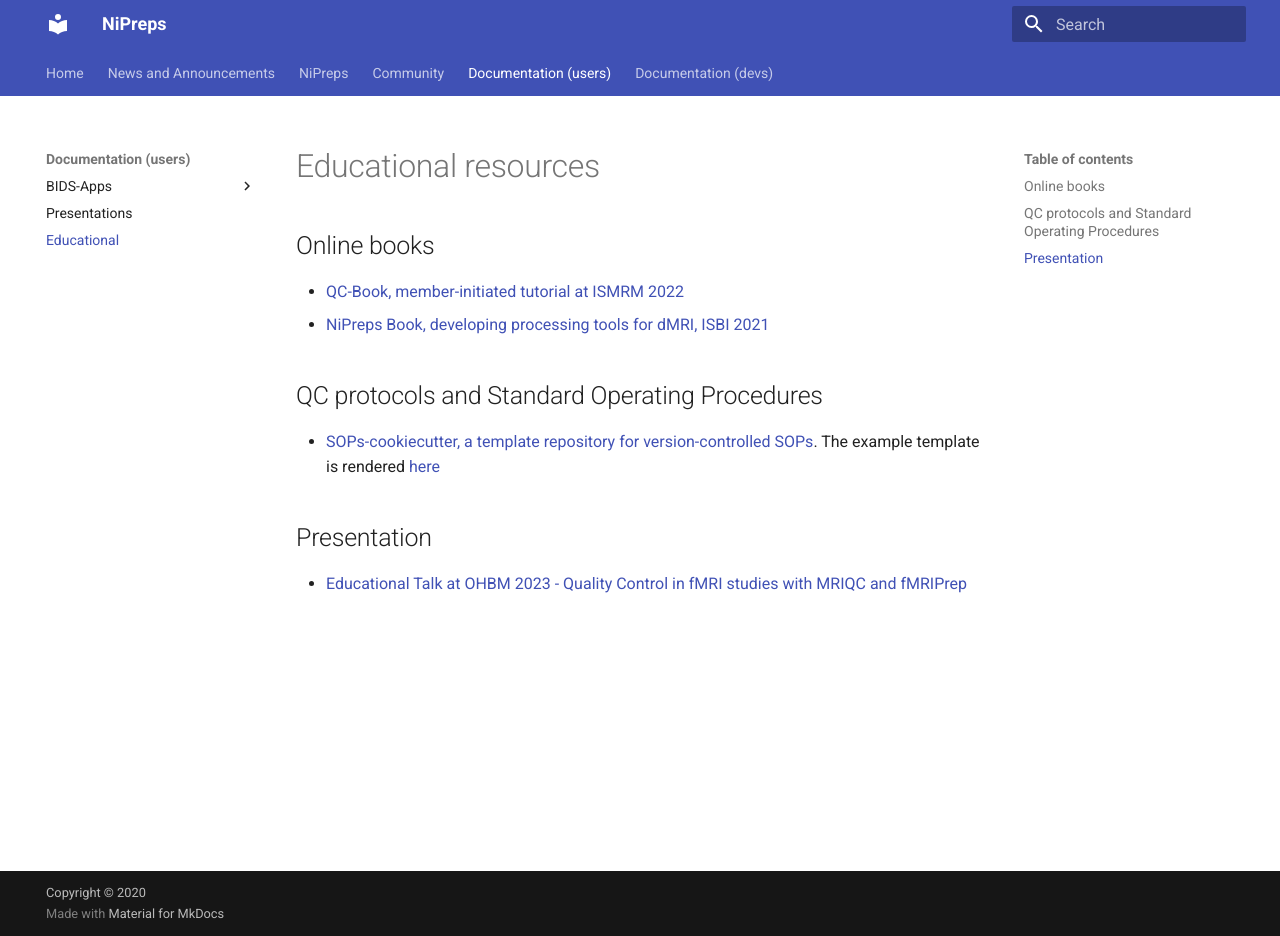
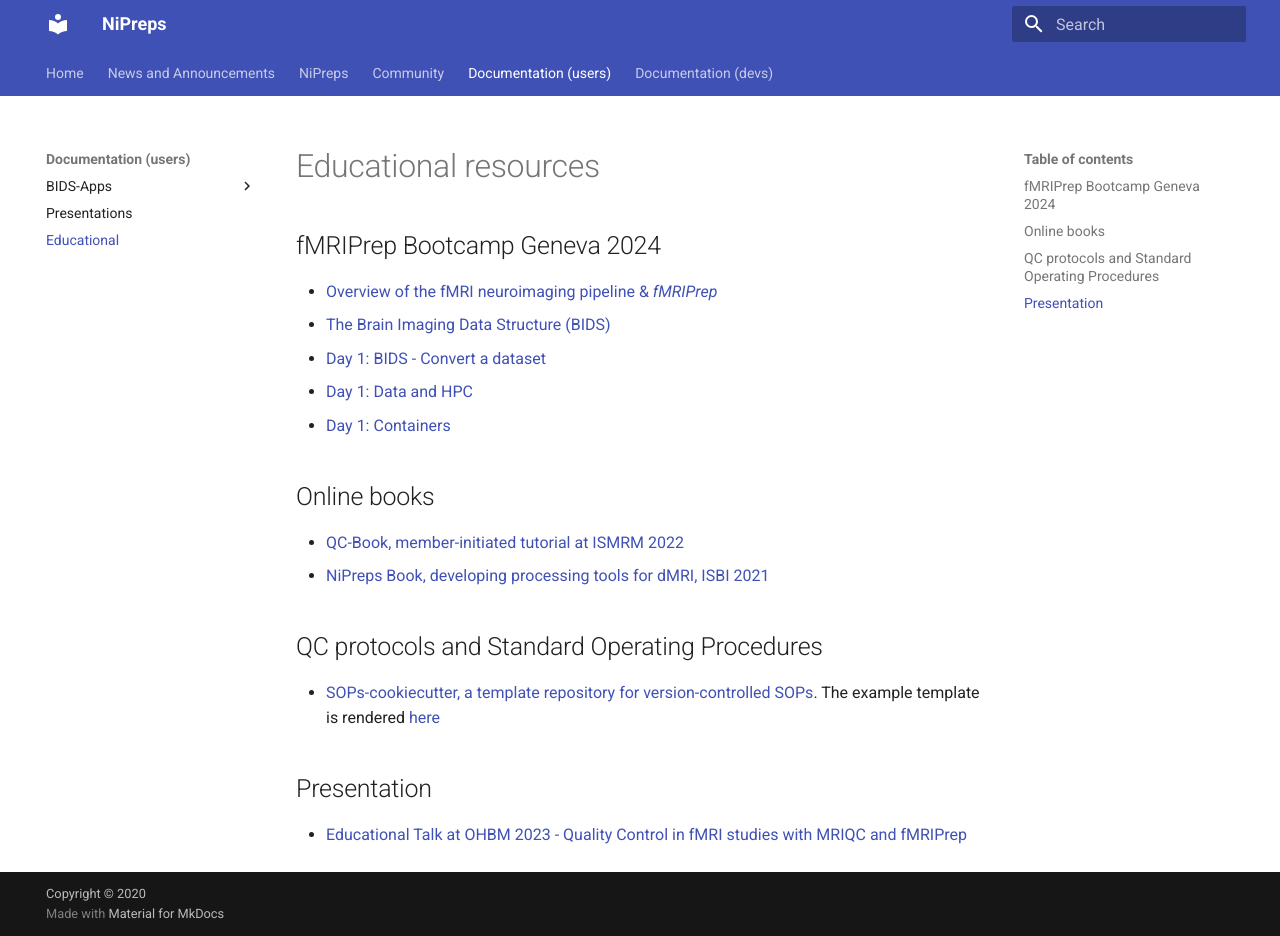
Before and after one commit to nipreps/nipreps.github.io, an MkDocs documentation site: the page built from docs/users/educational.md, in a window 1280 px wide and 936 px high. Built offline with MkDocs 1.6.1 and Material for MkDocs 9.7.7, drawn with Linux system fonts in a browser that asks for light colours.

Commit message:
enh: move bootcamp to educational section

```diff
--- a/docs/users/educational.md
+++ b/docs/users/educational.md
@@ -1,4 +1,12 @@
 # Educational resources
+
+## fMRIPrep Bootcamp Geneva 2024
+
+- [Overview of the fMRI neuroimaging pipeline & *fMRIPrep*](../../assets/fmriprep-bootcamp-geneva2024/day1-01-fmriprep-primer)
+- [The Brain Imaging Data Structure (BIDS)](../../assets/fmriprep-bootcamp-geneva2024/day1-02-bids)
+- [Day 1: BIDS - Convert a dataset](../../assets/fmriprep-bootcamp-geneva2024/day1-03-bids-convert-a-dataset)
+- [Day 1: Data and HPC](../../assets/fmriprep-bootcamp-geneva2024/day1-04-data-and-hpc)
+- [Day 1: Containers](../../assets/fmriprep-bootcamp-geneva2024/day1-05-containers)
 
 ## Online books
 
```
Also changed, not shown: docs/users/talks.md (+0 -6 lines).
